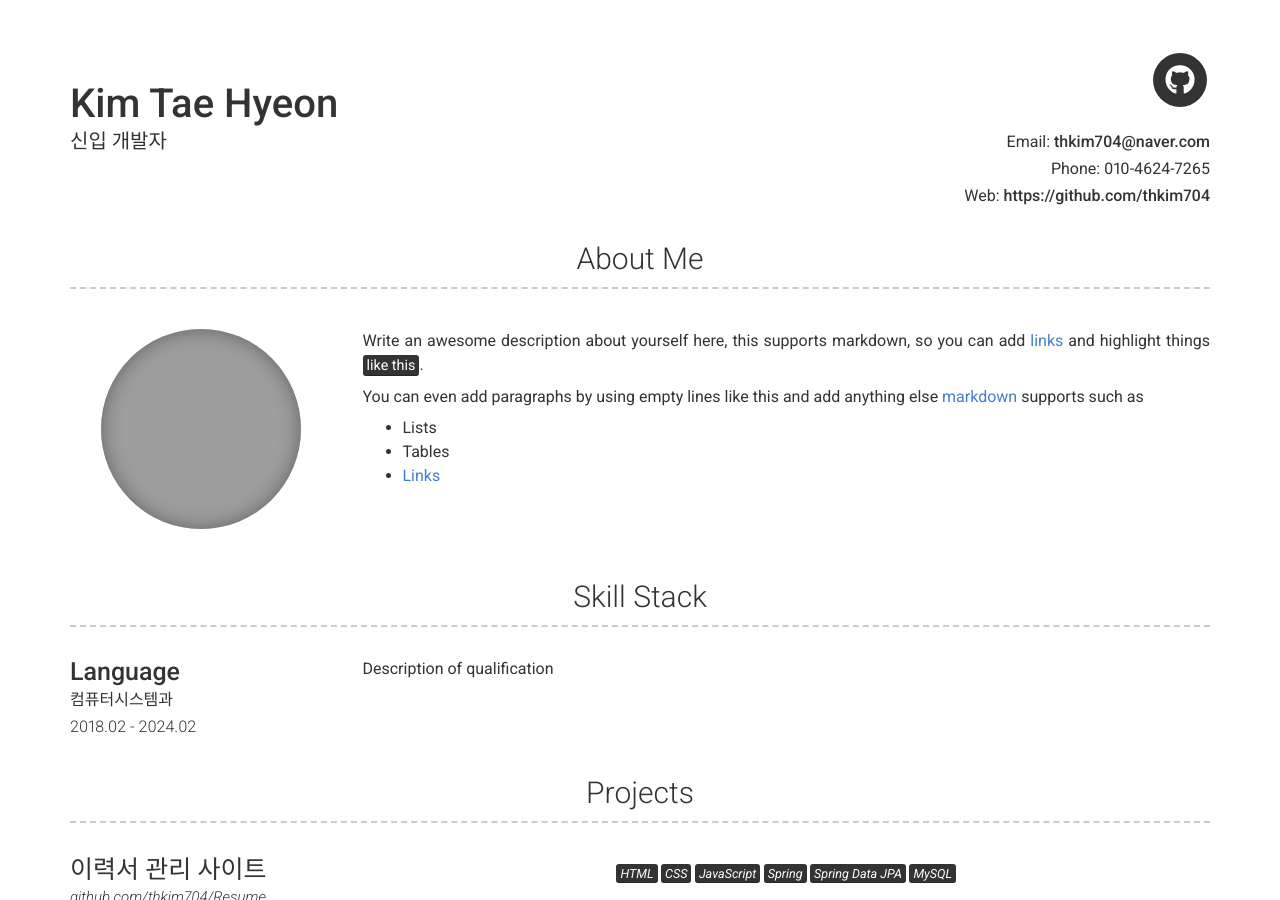
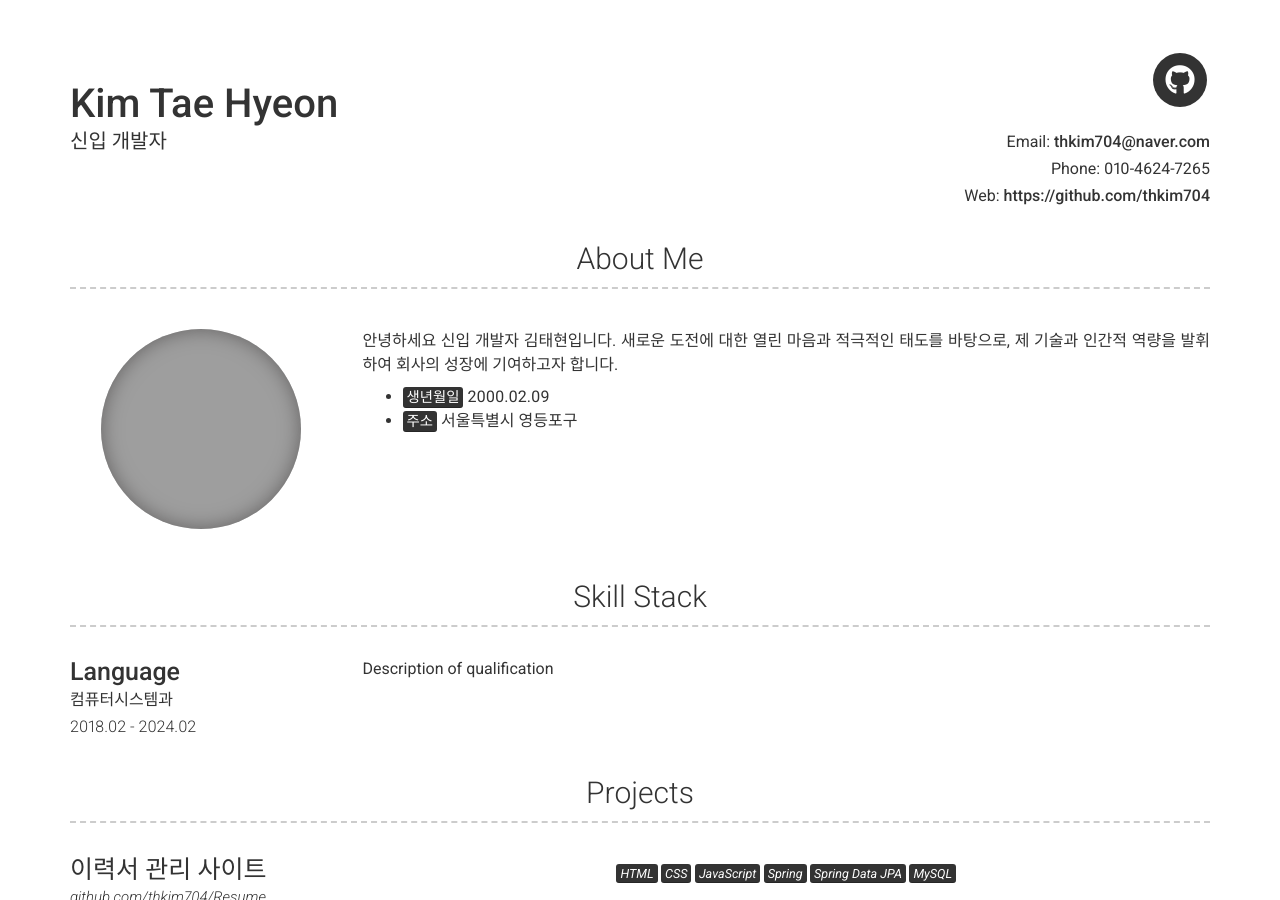
Before and after one commit to thkim704/thkim704.github.io, a Jekyll site: the page built from index.md, in a window 1280 px wide and 900 px high. Built offline with Jekyll 4.4.1, drawn with Linux system fonts in a browser that asks for light colours; nearby versions of some CDN libraries; some of the changed text lies outside the part shown; grey boxes are pictures that could not be loaded.

Commit message:
Update _config.yml

```diff
--- a/_config.yml
+++ b/_config.yml
@@ -31,12 +31,9 @@ github_username: thkim704
 # about_title: About Me (Use this to override about section title)
 about_profile_image: images/profile.jpg
 about_content: | # this will include new lines to allow paragraphs
-  Write an awesome description about yourself here, this supports markdown, so you can add [links](http://foobar.com) and highlight things <mark>like this</mark>.
-
-  You can even add paragraphs by using empty lines like this and add anything else [markdown](https://www.markdownguide.org/getting-started#what-is-markdown) supports such as
-    - Lists
-    - Tables
-    - <a href="google.com">Links</a>
+  안녕하세요 신입 개발자 김태현입니다. 새로운 도전에 대한 열린 마음과 적극적인 태도를 바탕으로, 제 기술과 인간적 역량을 발휘하여 회사의 성장에 기여하고자 합니다.
+    - <mark>생년월일</mark> 2000.02.09
+    - <mark>주소</mark> 서울특별시 영등포구
 
 content:
   - title: Skill Stack
@@ -108,12 +105,6 @@ content:
         title: 정보처리산업기사
         sub_title: 한국산업인력공단
         caption: 2023.11.17.
-  - title: A Little More About Me
-    layout: text
-    content: | # this will include new lines to allow paragraphs
-      This is where you can write a little more about yourself. You could title this section **Interests** and include some of your other interests.
-
-      Or you could title it **Skills** and write a bit more about things that make you more desirable, like *leadership* or *teamwork*
 
 # Footer
 footer_show_references: true
```
